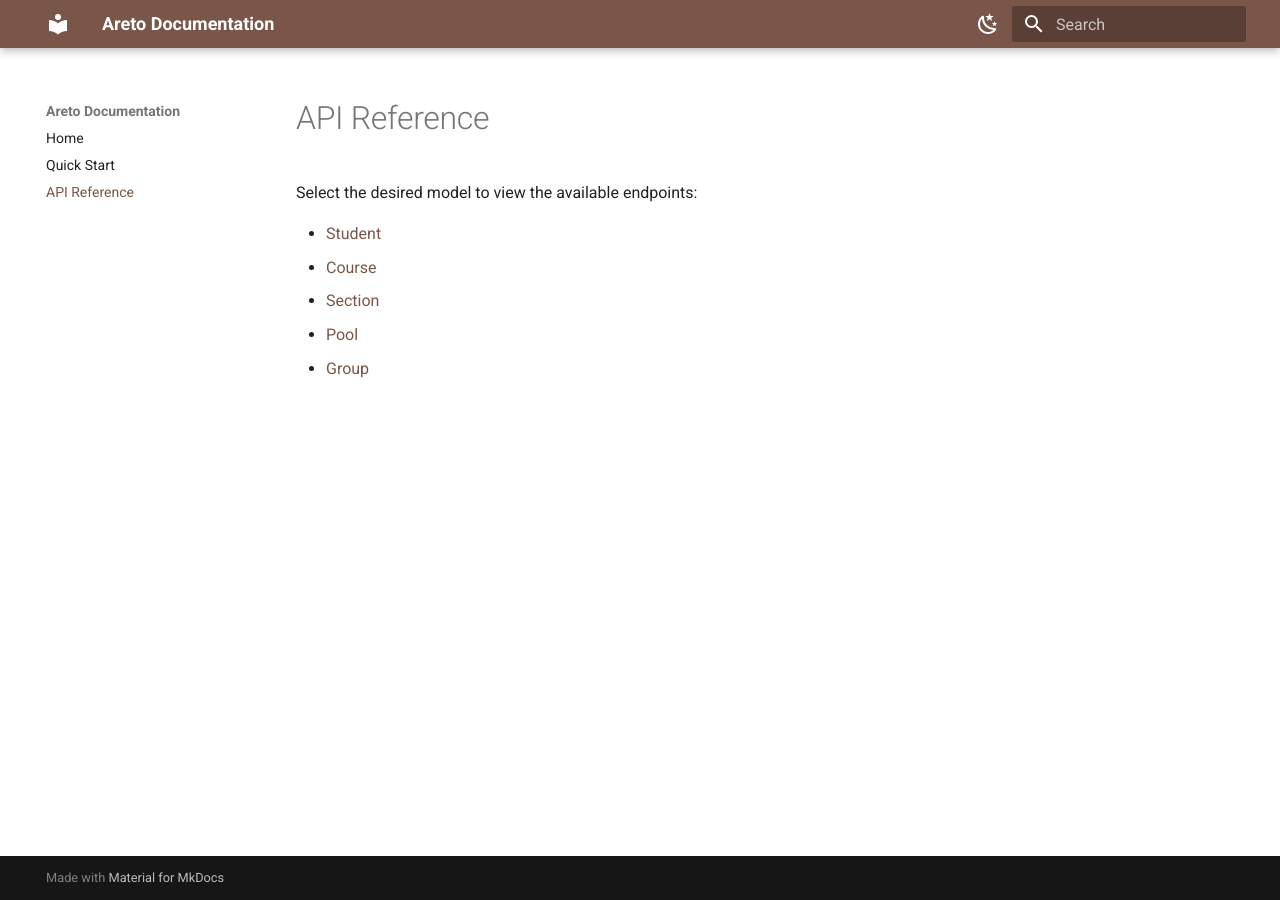
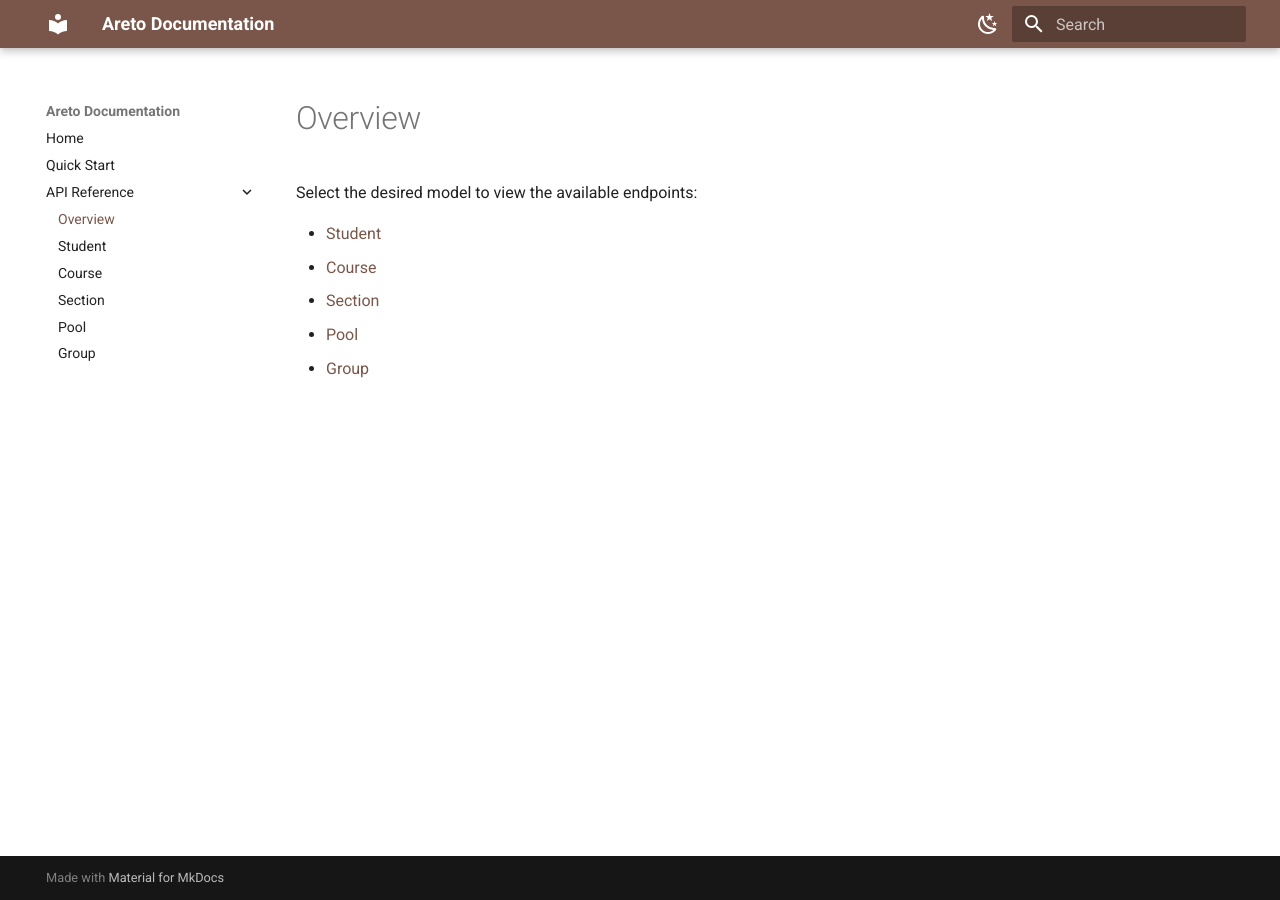
Before and after one commit to BrentMRPalmer/Areto, an MkDocs documentation site: the page built from documentation/docs/api_reference/overview.md, in a window 1280 px wide. Built offline with MkDocs 1.6.1 and Material for MkDocs 9.7.7, drawn with Linux system fonts in a browser that asks for light colours.

Commit message:
API Reference refactor

```diff
--- a/documentation/docs/api_reference/api_reference.md
+++ b/documentation/docs/api_reference/overview.md
@@ -1,4 +1,4 @@
-# API Reference
+# Overview
 
 Select the desired model to view the available endpoints:
 
--- a/documentation/mkdocs.yml
+++ b/documentation/mkdocs.yml
@@ -19,7 +19,13 @@ theme:
 nav:
   - Home: index.md
   - Quick Start: quick_start.md
-  - API Reference: api_reference/api_reference.md
+  - API Reference:
+    - Overview: api_reference/overview.md
+    - Student:  api_reference/student.md
+    - Course:  api_reference/course.md
+    - Section: api_reference/section.md
+    - Pool:  api_reference/pool.md
+    - Group:  api_reference/group.md
 
 extra_css:
   - overrides/custom.css
```
Also changed, not shown: documentation/docs/index.md (+1 -1 lines).
